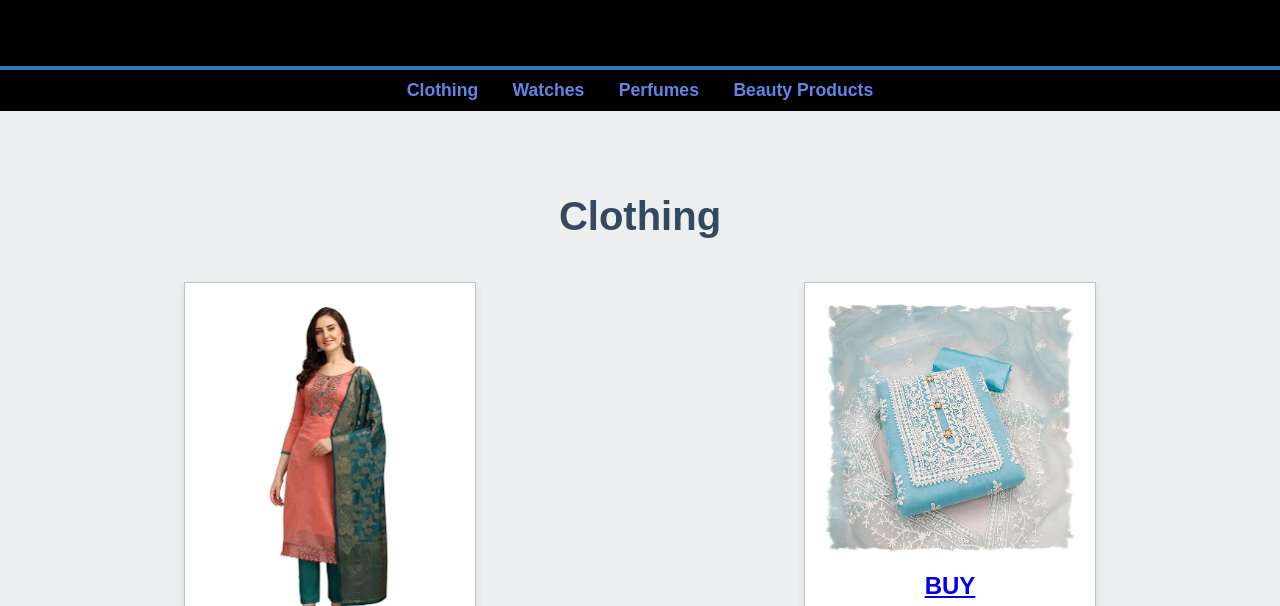
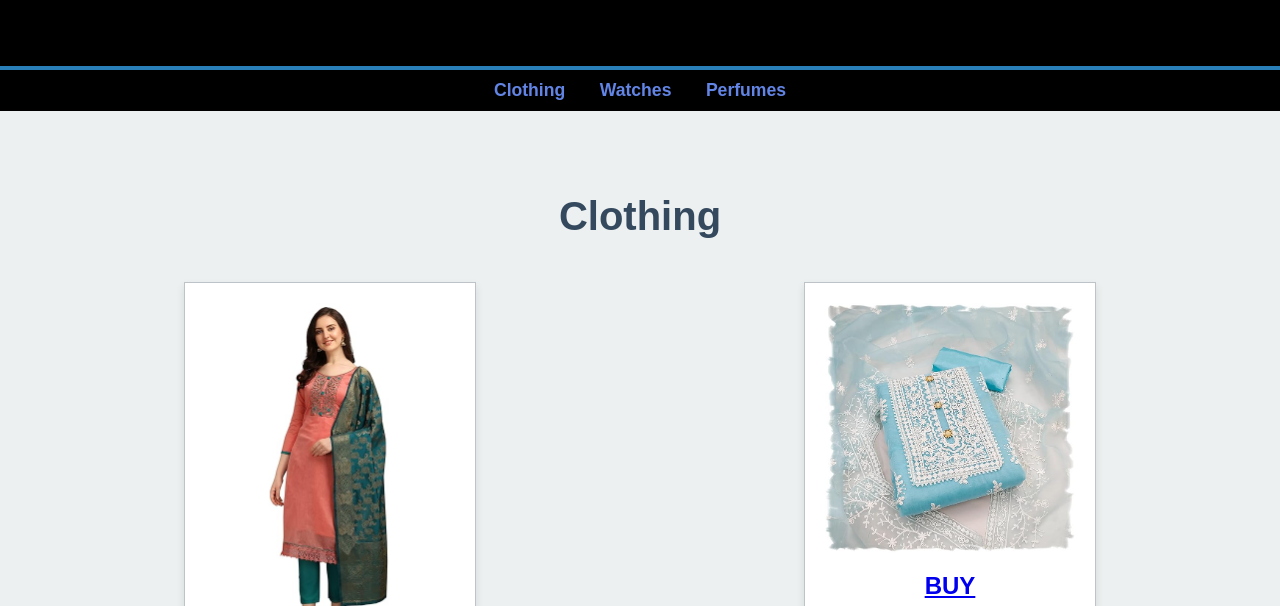
Before and after one commit to Rehman931/Verified, a plain HTML site: page index.html in a window 1280 px wide. Shown: the part 194-800 px from the top of the page. Drawn offline with Linux system fonts and the light colour scheme.

Commit message:
Update index.html

```diff
--- a/index.html
+++ b/index.html
@@ -24,7 +24,6 @@
             <li><a href="#clothing">Clothing</a></li>
             <li><a href="#watches">Watches</a></li>
             <li><a href="#perfumes">Perfumes</a></li>
-            <li><a href="#beauty-products">Beauty Products</a></li>
         </ul>
     </nav>
 
```
